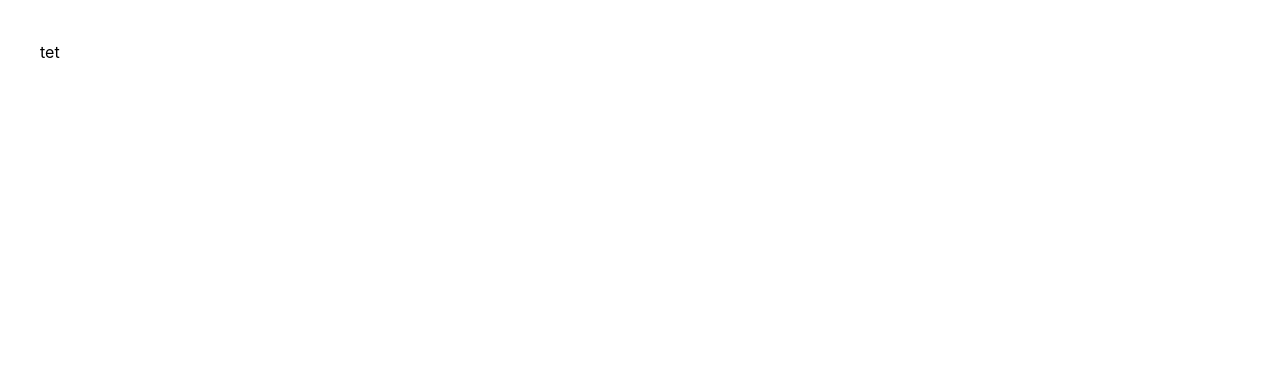
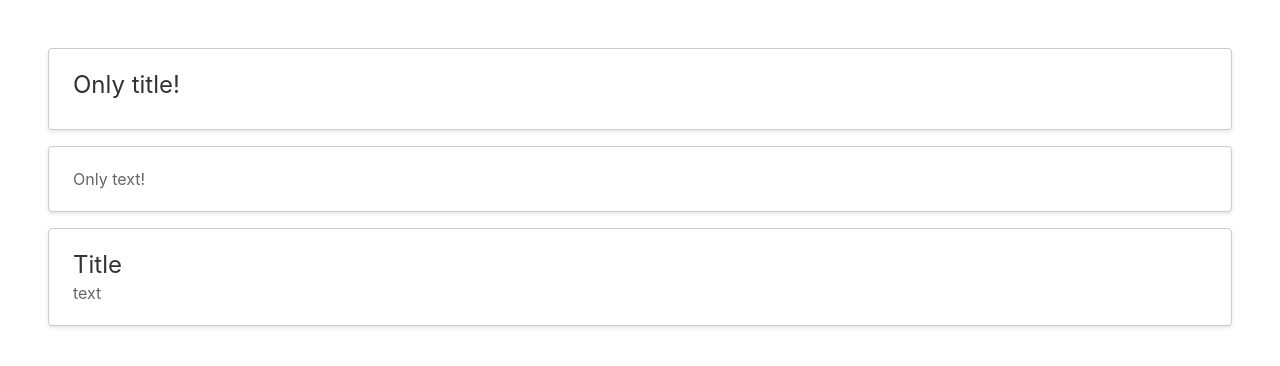
Before and after one commit to serhiisezonchyk/JS_HOMEWORKS, a React (Vite) app: page / in a window 1280 px wide. Shown: the top 366 px of the page. Built offline with nearby package versions, Linux system fonts and the light colour scheme.

Commit message:
feat: HW78/Done

```diff
--- a/src/App.jsx
+++ b/src/App.jsx
@@ -1,10 +1,14 @@
-import './App.css'
+import './App.css';
+import Card from './components/Card';
 
 function App() {
-
   return (
-    <>tet</>
-  )
+    <>
+      <Card title='Only title!' />
+      <Card text='Only text!' />
+      <Card title='Title' text='text' />
+    </>
+  );
 }
 
-export default App
+export default App;
--- /dev/null
+++ b/src/components/Card.css
@@ -0,0 +1,23 @@
+.card {
+  border: 1px solid #ccc;
+  border-radius: 4px;
+  padding: 16px;
+  box-shadow: 0 2px 4px rgba(0, 0, 0, 0.1);
+  margin: 16px;
+  background-color: #fff;
+}
+
+.card-body {
+  padding: 8px;
+}
+
+.card-title {
+  font-size: 1.5rem;
+  margin-bottom: 8px;
+  color: #333;
+}
+
+.card-text {
+  font-size: 1rem;
+  color: #666;
+}
--- /dev/null
+++ b/src/components/Card.jsx
@@ -0,0 +1,22 @@
+import React, { Component } from 'react';
+import './Card.css';
+class Card extends Component {
+  render() {
+    const { title, text } = this.props;
+    return (
+      <div className='card'>
+        <div className='card-body'>
+          {title && <h4 className='card-title'>{title}</h4>}
+          {text && <p className='card-text'>{text}</p>}
+        </div>
+      </div>
+    );
+  }
+}
+
+Card.defaultProps = {
+  title: null,
+  text: null,
+};
+
+export default Card;
--- a/src/index.css
+++ b/src/index.css
@@ -8,3 +8,46 @@
   -webkit-font-smoothing: antialiased;
   -moz-osx-font-smoothing: grayscale;
 }
+html, body, div, span, applet, object, iframe,
+h1, h2, h3, h4, h5, h6, p, blockquote, pre,
+a, abbr, acronym, address, big, cite, code,
+del, dfn, em, img, ins, kbd, q, s, samp,
+small, strike, strong, sub, sup, tt, var,
+b, u, i, center,
+dl, dt, dd, ol, ul, li,
+fieldset, form, label, legend,
+table, caption, tbody, tfoot, thead, tr, th, td,
+article, aside, canvas, details, embed,
+figure, figcaption, footer, header, hgroup,
+menu, nav, output, ruby, section, summary,
+time, mark, audio, video {
+	margin: 0;
+	padding: 0;
+	border: 0;
+	font-size: 100%;
+	font: inherit;
+	vertical-align: baseline;
+}
+/* HTML5 display-role reset for older browsers */
+article, aside, details, figcaption, figure,
+footer, header, hgroup, menu, nav, section {
+	display: block;
+}
+body {
+	line-height: 1;
+}
+ol, ul {
+	list-style: none;
+}
+blockquote, q {
+	quotes: none;
+}
+blockquote:before, blockquote:after,
+q:before, q:after {
+	content: '';
+	content: none;
+}
+table {
+	border-collapse: collapse;
+	border-spacing: 0;
+}
```
Also changed, not shown: 1 other file (tests, documents, lock files or other folders).
